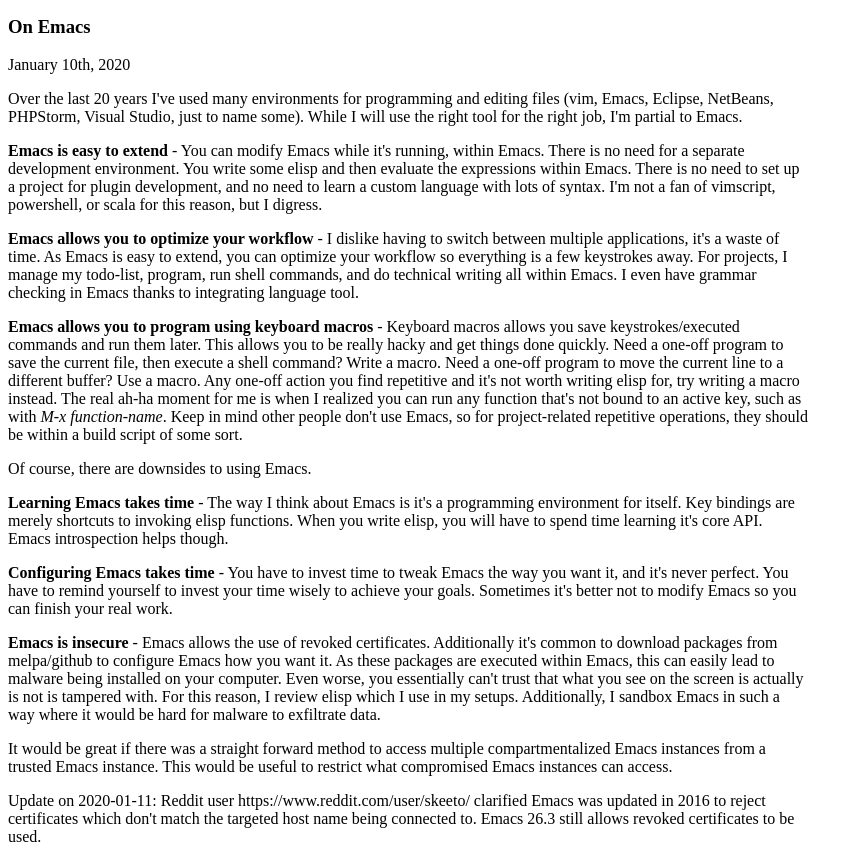
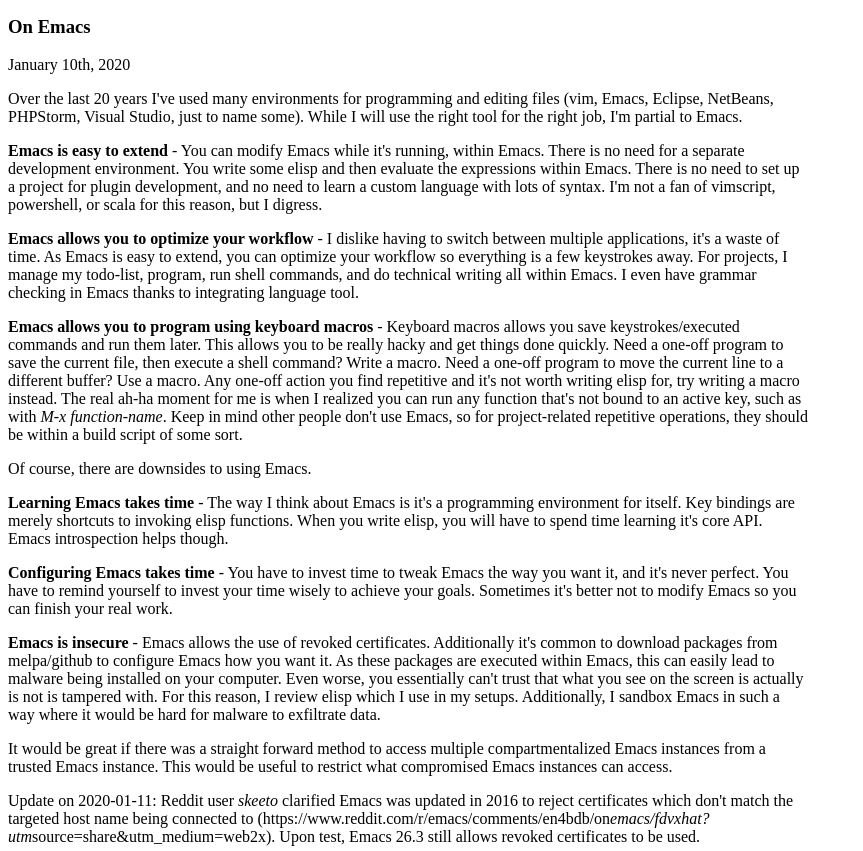
Before and after one commit to justintaft/justintaft.github.io, a plain HTML site: page blog.html in a window 1280 px wide. Shown: the part 101-952 px from the top of the page, without its empty margins (0-863 px from the left). Drawn offline with Linux system fonts and the light colour scheme.

Commit message:
Emacs blog - adds reference to skeeto's comment

```diff
--- a/blog.html
+++ b/blog.html
@@ -35,7 +35,7 @@
 
 <p>It would be great if there was a straight forward method to  access multiple compartmentalized Emacs instances from a trusted Emacs instance. This would be useful to restrict what compromised Emacs instances can access.</p>
 
-<p>Update on 2020-01-11: Reddit user https://www.reddit.com/user/skeeto/ clarified Emacs was updated in 2016 to reject certificates which don't match the targeted host name being connected to. Emacs 26.3 still allows revoked certificates to be used.</p>
+<p>Update on 2020-01-11: Reddit user <em>skeeto</em>  clarified Emacs was updated in 2016 to reject certificates which don't match the targeted host name being connected to (https://www.reddit.com/r/emacs/comments/en4bdb/on<em>emacs/fdvxhat?utm</em>source=share&amp;utm_medium=web2x). Upon test, Emacs 26.3 still allows revoked certificates to be used.</p>
 <h3>.NET Deserilization Gadgets</h3>
 
 <p>December 25, 2019</p>
```
Also changed, not shown: 1 other file.
